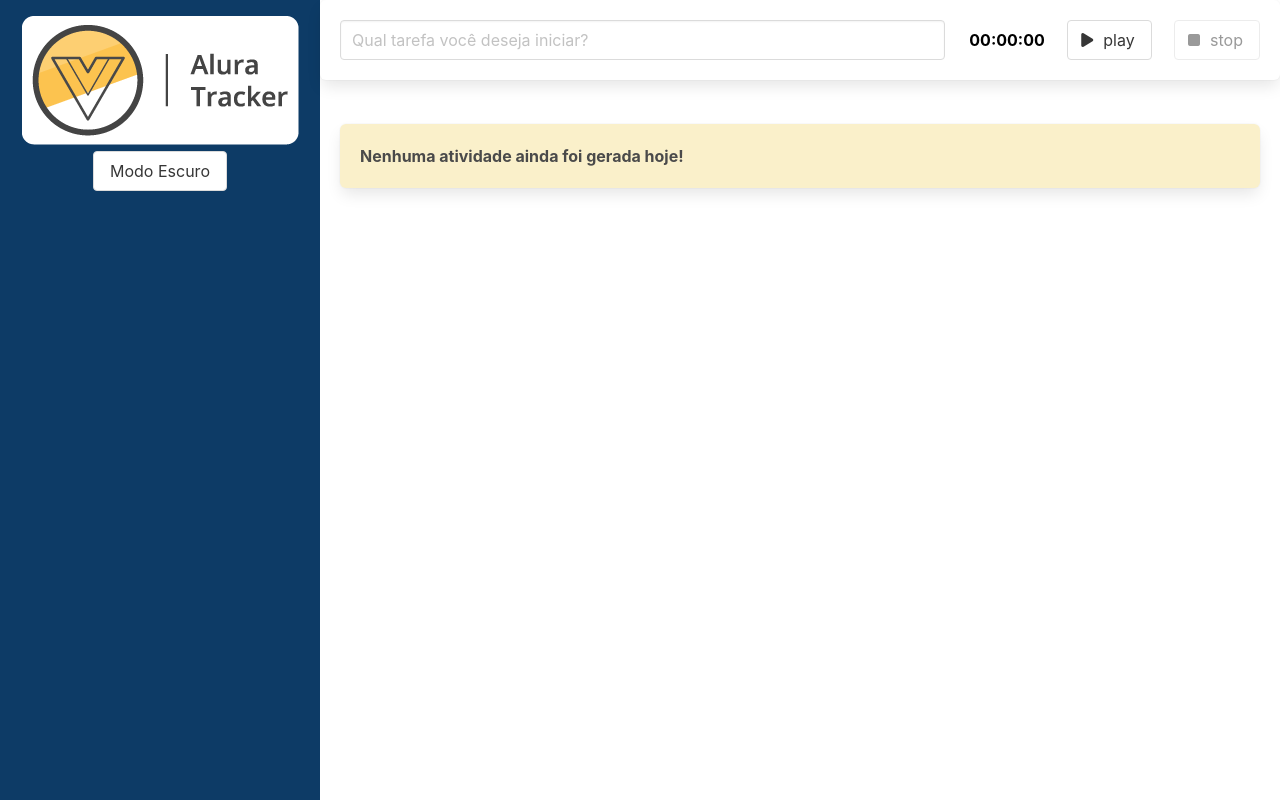
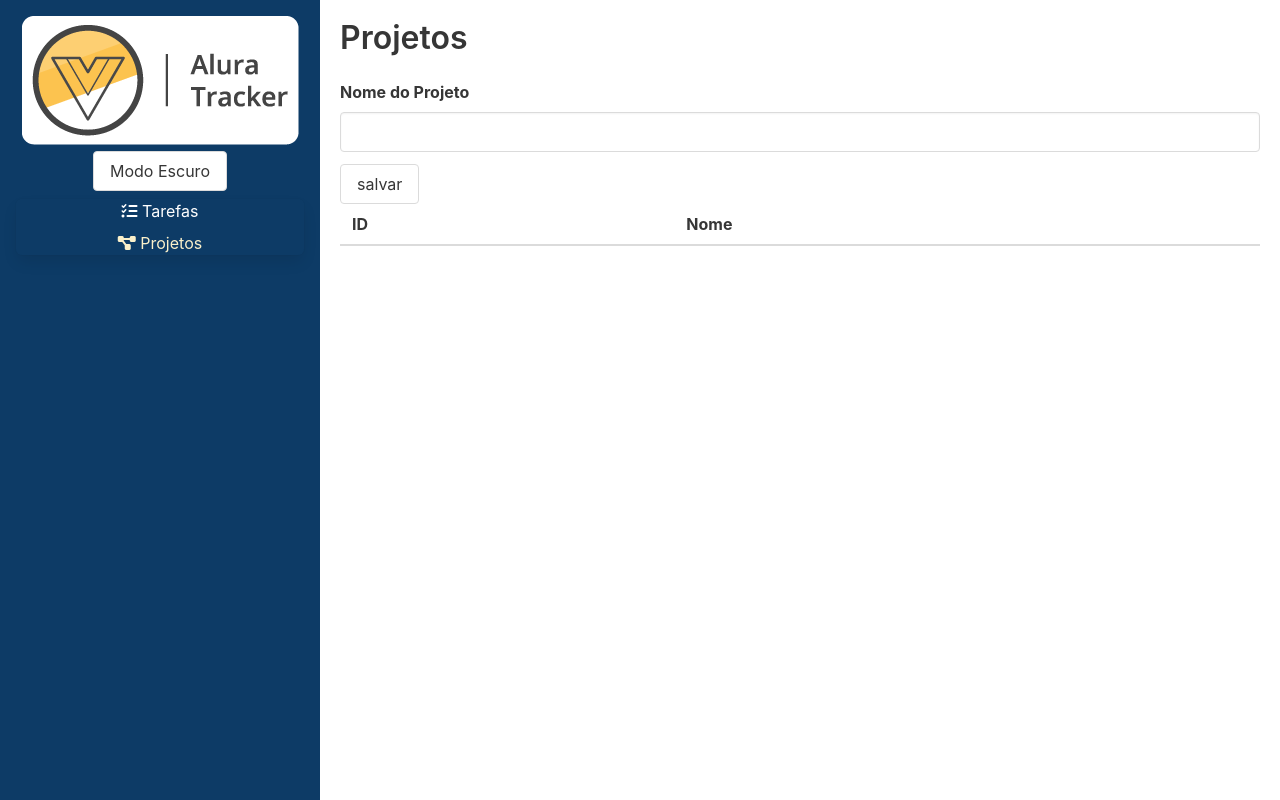
Before and after one commit to marcelocrs1/alura-tracker, a Vue app: page /#/projetos in a window 1280 px wide. Built offline with nearby package versions, Linux system fonts and the light colour scheme.

Commit message:
Continuar

```diff
--- a/package.json
+++ b/package.json
@@ -11,7 +11,9 @@
     "@fortawesome/fontawesome": "^1.1.8",
     "@fortawesome/fontawesome-free": "^6.2.1",
     "core-js": "^3.8.3",
-    "vue": "^3.2.13"
+    "vue": "^3.2.13",
+    "vue-router": "^4.1.6",
+    "vuex": "^4.0.2"
   },
   "devDependencies": {
     "@typescript-eslint/eslint-plugin": "^5.4.0",
--- a/src/App.vue
+++ b/src/App.vue
@@ -7,17 +7,7 @@
       <BarraLateral @aoTemaAlterado="trocarTema" />
     </div>
     <div class="column is-three-quarter conteudo">
-      <Formulario @aoSalvarTarefa="salvarTarefa" />
-      <div class="lista">
-        <Tarefa
-          v-for="(tarefa, index) in tarefas"
-          :key="index"
-          :tarefa="tarefa"
-        />
-        <Box v-if="listaEstaVazia">
-          Nenhuma atividade ainda foi gerada hoje!
-        </Box>
-      </div>
+      <router-view></router-view>
     </div>
   </main>
 </template>
@@ -25,34 +15,18 @@
 <script lang="ts">
 import { defineComponent } from "vue";
 import BarraLateral from "./components/BarraLateral.vue";
-import Formulario from "./components/Formulario.vue";
-import Tarefa from "./components/Tarefa.vue";
-import Box from "./components/Box.vue";
-import ITarefa from "./interfaces/ITarefa";
 
 export default defineComponent({
   name: "App",
   components: {
     BarraLateral,
-    Formulario,
-    Tarefa,
-    Box,
   },
   data() {
     return {
-      tarefas: [] as ITarefa[],
       modoEscuroAtivo: false,
     };
   },
-  computed: {
-    listaEstaVazia(): boolean {
-      return this.tarefas.length === 0;
-    },
-  },
   methods: {
-    salvarTarefa(tarefa: ITarefa) {
-      this.tarefas.push(tarefa);
-    },
     trocarTema(modoEscuroAtivo: boolean) {
       this.modoEscuroAtivo = modoEscuroAtivo;
     },
--- a/src/components/BarraLateral.vue
+++ b/src/components/BarraLateral.vue
@@ -3,9 +3,27 @@
     <h1>
       <img src="../assets/logo.png" alt="" />
     </h1>
-    <button class="button" @click="alterarTema">
-      {{ textoBotao }}
-    </button>
+    <div class="has-text-centered">
+      <button class="button" @click="alterarTema">
+        {{ textoBotao }}
+      </button>
+    </div>
+    <nav class="panel mat-5">
+      <ul>
+        <li>
+          <router-link to="/" class="link">
+            <i class="fas fa-tasks"></i>
+            Tarefas
+          </router-link>
+        </li>
+        <li>
+          <router-link to="/projetos" class="link">
+            <i class="fas fa-project-diagram"></i>
+            Projetos
+          </router-link>
+        </li>
+      </ul>
+    </nav>
   </header>
 </template>
 
@@ -44,6 +62,18 @@
   height: 100vh;
   text-align: center;
 }
+.panel li {
+  margin: 8px 0;
+}
+.link {
+  color: #fff;
+}
+.link:hover {
+  color: #faf0ca;
+}
+.link.router-link-active {
+  color: #faf0ca;
+}
 
 @media only screen and (max-width: 768px) {
   header {
--- a/src/components/Formulario.vue
+++ b/src/components/Formulario.vue
@@ -2,7 +2,7 @@
   <div class="box formulario">
     <div class="columns">
       <div
-        class="column is-8"
+        class="column is-5"
         role="form"
         aria-label="Formulário para criação de uma nova tarefa"
       >
@@ -13,6 +13,20 @@
           v-model="descricao"
         />
       </div>
+      <div class="column is-3">
+        <div class="select">
+          <select v-model="idProjeto">
+            <option value="">Selecione o projeto</option>
+            <option
+              :value="projeto.id"
+              v-for="projeto in projetos"
+              :key="projeto.id"
+            >
+              {{ projeto.nome }}
+            </option>
+          </select>
+        </div>
+      </div>
       <div class="column">
         <Temporizador @aoTemporizadorFinalizado="finalizarTarefa" />
       </div>
@@ -21,8 +35,10 @@
 </template>
 
 <script lang="ts">
-import { defineComponent } from "vue";
+import { computed, defineComponent } from "vue";
 import Temporizador from "./Temporizador.vue";
+import { useStore } from "vuex";
+import { key } from "@/store";
 
 export default defineComponent({
   // eslint-disable-next-line vue/multi-word-component-names
@@ -34,18 +50,24 @@
   data() {
     return {
       descricao: "",
+      idProjeto: "",
     };
   },
   methods: {
     finalizarTarefa(tempoDecorrido: number): void {
-      console.log("Tempo da Tarefa", tempoDecorrido);
-      console.log("Descrição da Tarefa", this.descricao);
       this.$emit("aoSalvarTarefa", {
         duracaoEmSegundos: tempoDecorrido,
         descricao: this.descricao,
+        projeto: this.projetos.find((proj) => proj.id == this.idProjeto),
       });
       this.descricao = "";
     },
+  },
+  setup() {
+    const store = useStore(key);
+    return {
+      projetos: computed(() => store.state.projetos),
+    };
   },
 });
 </script>
--- /dev/null
+++ b/src/interfaces/IProjeto.ts
@@ -0,0 +1,4 @@
+export default interface IProjeto {
+  id: string;
+  nome: string;
+}
--- a/src/interfaces/ITarefa.ts
+++ b/src/interfaces/ITarefa.ts
@@ -1,4 +1,7 @@
+import IProjeto from "./IProjeto";
+
 export default interface ITarefa {
   duracaoEmSegundos: number,
-  descricao: string
+  descricao: string,
+  projeto: IProjeto
 }
--- a/src/main.ts
+++ b/src/main.ts
@@ -2,5 +2,10 @@
 import App from './App.vue'
 
 import '@fortawesome/fontawesome-free/css/all.css'
+import roteador from './router'
+import { key, store } from './store'
 
-createApp(App).mount('#app')
+createApp(App)
+.use(roteador)
+.use(store, key)
+.mount('#app')
--- /dev/null
+++ b/src/router/index.ts
@@ -0,0 +1,24 @@
+import { createRouter, createWebHashHistory, RouteRecordRaw } from "vue-router";
+import Tarefas from '../views/Tarefas.vue'
+import Projetos from '../views/Projetos.vue'
+
+
+const rotas: RouteRecordRaw[] = [
+  {
+   path: '/',
+   name: 'Tarefas',
+   component: Tarefas
+  },
+  {
+   path: '/projetos',
+   name: 'Projetos',
+   component: Projetos
+  }
+]
+
+const roteador = createRouter({
+  history: createWebHashHistory(),
+  routes: rotas
+})
+
+export default roteador;
--- /dev/null
+++ b/src/store/index.ts
@@ -0,0 +1,28 @@
+import IProjeto from "@/interfaces/IProjeto";
+import { InjectionKey } from "vue";
+import { createStore, Store, useStore as vuexUseStore } from "vuex";
+
+interface Estado {
+  projetos: IProjeto[]
+}
+
+export const key: InjectionKey<Store<Estado>> = Symbol()
+
+export const store = createStore<Estado>({
+  state: {
+    projetos: []
+  },
+  mutations: {
+    'ADICIONA_PROJETO'(state, nomeDoProjeto: string) {
+      const projeto = {
+        id: new Date().toISOString(),
+        nome: nomeDoProjeto
+      } as IProjeto
+      state.projetos.push(projeto)
+    }
+  }
+})
+
+export function useStore(): Store<Estado> {
+  return vuexUseStore(key)
+}
--- /dev/null
+++ b/src/views/Projetos.vue
@@ -0,0 +1,67 @@
+<template>
+  <section class="projetos">
+    <h1 class="title">Projetos</h1>
+    <form @submit.prevent="salvar">
+      <div class="field">
+        <label for="nomeDoProjeto" class="label"> Nome do Projeto </label>
+        <input
+          type="text"
+          class="input"
+          v-model="nomeDoProjeto"
+          id="nomeDoProjeto"
+        />
+      </div>
+      <div class="field">
+        <button class="button" type="submit">salvar</button>
+      </div>
+    </form>
+    <table class="table is-fullwidth">
+      <thead>
+        <tr>
+          <th>ID</th>
+          <th>Nome</th>
+        </tr>
+      </thead>
+      <tbody>
+        <tr v-for="projeto in projetos" :key="projeto.id">
+          <td>{{ projeto.id }}</td>
+          <td>{{ projeto.nome }}</td>
+        </tr>
+      </tbody>
+    </table>
+  </section>
+</template>
+
+<script lang="ts">
+import { computed, defineComponent } from "vue";
+import { useStore } from "@/store";
+
+export default defineComponent({
+  // eslint-disable-next-line vue/multi-word-component-names
+  name: "Projetos",
+  data() {
+    return {
+      nomeDoProjeto: "",
+    };
+  },
+  methods: {
+    salvar() {
+      this.store.commit("ADICIONA_PROJETO", this.nomeDoProjeto);
+      this.nomeDoProjeto = "";
+    },
+  },
+  setup() {
+    const store = useStore();
+    return {
+      store,
+      projetos: computed(() => store.state.projetos),
+    };
+  },
+});
+</script>
+
+<style scoped>
+.projetos {
+  padding: 1.25rem;
+}
+</style>
--- /dev/null
+++ b/src/views/Tarefas.vue
@@ -0,0 +1,39 @@
+<template>
+  <Formulario @aoSalvarTarefa="salvarTarefa" />
+  <div class="lista">
+    <Tarefa v-for="(tarefa, index) in tarefas" :key="index" :tarefa="tarefa" />
+    <Box v-if="listaEstaVazia"> Nenhuma atividade ainda foi gerada hoje! </Box>
+  </div>
+</template>
+
+<script lang="ts">
+import { defineComponent } from "vue";
+import Formulario from "../components/Formulario.vue";
+import Tarefa from "../components/Tarefa.vue";
+import Box from "../components/Box.vue";
+import ITarefa from "../interfaces/ITarefa";
+
+export default defineComponent({
+  name: "App",
+  components: {
+    Formulario,
+    Tarefa,
+    Box,
+  },
+  data() {
+    return {
+      tarefas: [] as ITarefa[],
+    };
+  },
+  computed: {
+    listaEstaVazia(): boolean {
+      return this.tarefas.length === 0;
+    },
+  },
+  methods: {
+    salvarTarefa(tarefa: ITarefa) {
+      this.tarefas.push(tarefa);
+    },
+  },
+});
+</script>
```
Also changed, not shown: 1 other file (tests, documents, lock files or other folders).
